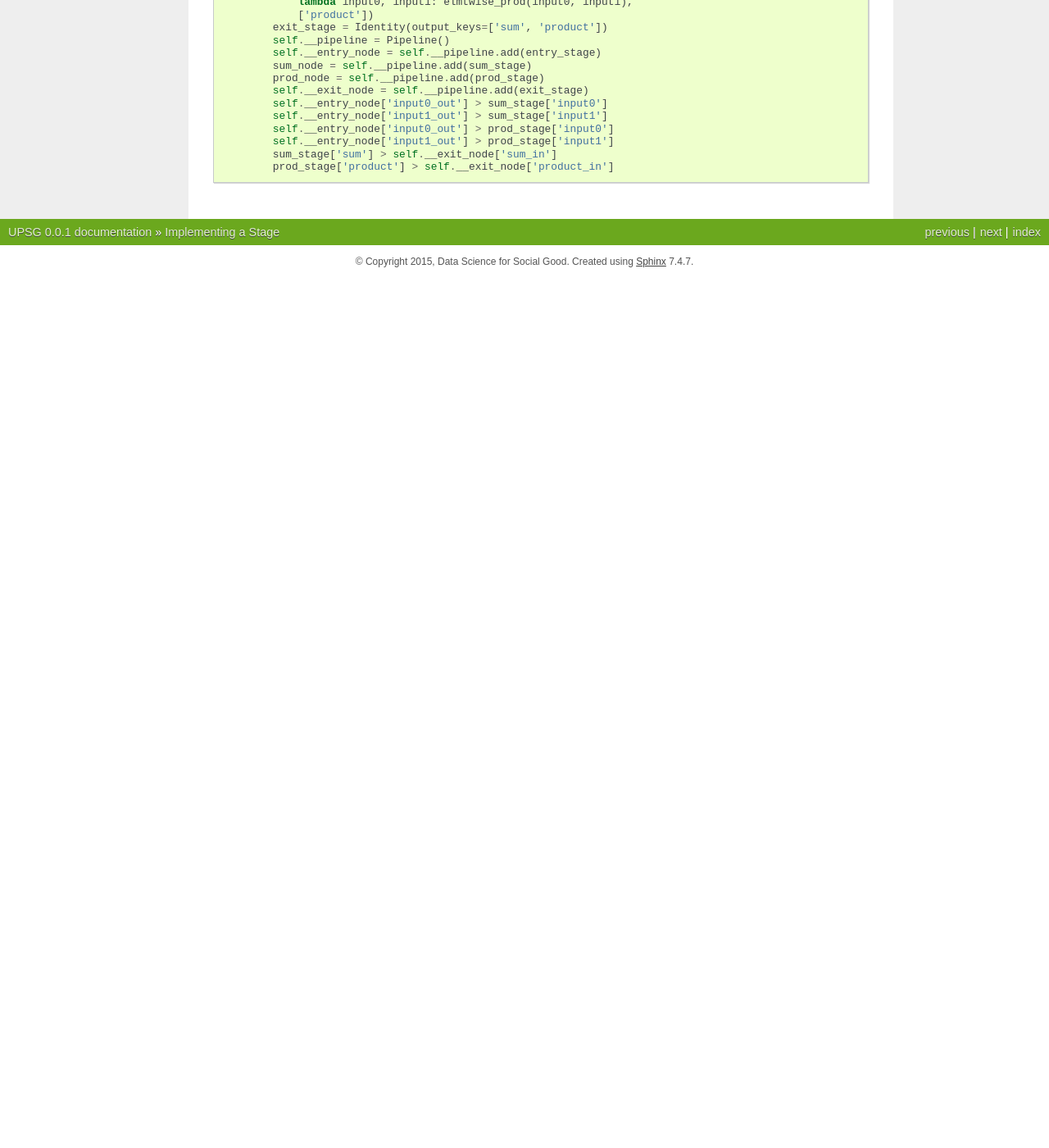
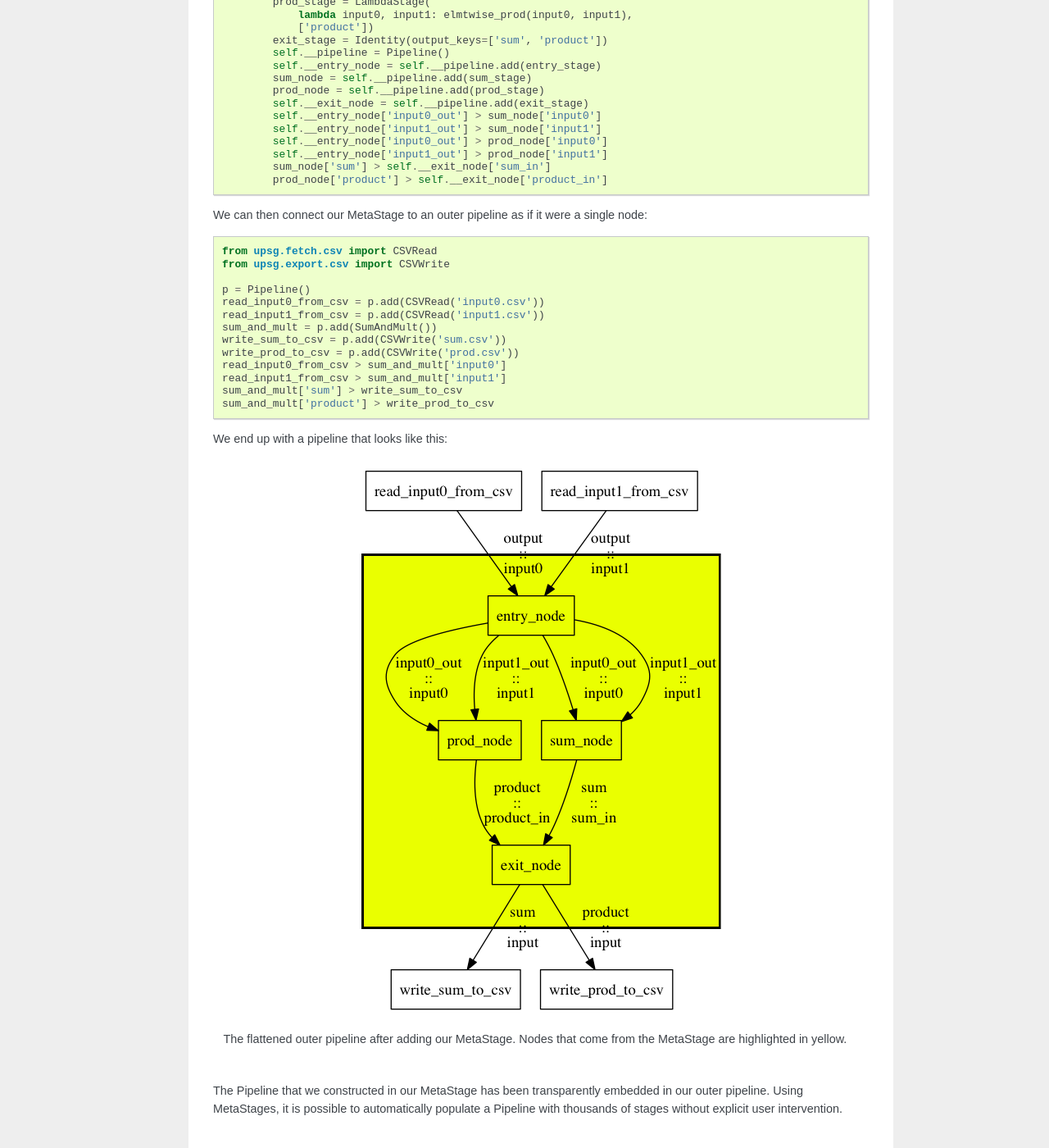
Before and after one commit to dssg/UPSG, a Sphinx documentation site: the page built from doc/implementing_stage.rst, in a window 1280 px wide and 1400 px high, scrolled down 2702 px. Shown: the whole window at 82% size. Built offline with Sphinx 7.4.7, drawn with Linux system fonts in a browser that asks for light colours; pages that are not in the unit, such as notebooks, are missing from menus; before the commit the page ends 3041 px from its top, so only the background shows below that; some of the changed text lies outside the part shown.

```diff
--- a/doc/implementing_stage.rst
+++ b/doc/implementing_stage.rst
@@ -140,6 +140,7 @@ elementwise multiplication and the elementwise addition are performed in
 separate, parallel Stages, allowing for the two operations to be performed in
 parallel if the schedular chooses to do so::
 
+    from upsg.pipeline import Pipeline
     from upsg.stage import MetaStage
     from upsg.uobject import UObject, UObjectPhase
     from upsg.transform.identity import Identity
@@ -172,12 +173,39 @@ parallel if the schedular chooses to do so::
             sum_node = self.__pipeline.add(sum_stage)
             prod_node = self.__pipeline.add(prod_stage)
             self.__exit_node = self.__pipeline.add(exit_stage)
-            self.__entry_node['input0_out'] > sum_stage['input0']
-            self.__entry_node['input1_out'] > sum_stage['input1']
-            self.__entry_node['input0_out'] > prod_stage['input0']
-            self.__entry_node['input1_out'] > prod_stage['input1']
-            sum_stage['sum'] > self.__exit_node['sum_in']
-            prod_stage['product'] > self.__exit_node['product_in']
+            self.__entry_node['input0_out'] > sum_node['input0']
+            self.__entry_node['input1_out'] > sum_node['input1']
+            self.__entry_node['input0_out'] > prod_node['input0']
+            self.__entry_node['input1_out'] > prod_node['input1']
+            sum_node['sum'] > self.__exit_node['sum_in']
+            prod_node['product'] > self.__exit_node['product_in']
 
+We can then connect our MetaStage to an outer pipeline as if it were a single
+node::
 
-.. TODO picture
+    from upsg.fetch.csv import CSVRead
+    from upsg.export.csv import CSVWrite
+
+    p = Pipeline()
+    read_input0_from_csv = p.add(CSVRead('input0.csv'))
+    read_input1_from_csv = p.add(CSVRead('input1.csv'))
+    sum_and_mult = p.add(SumAndMult())
+    write_sum_to_csv = p.add(CSVWrite('sum.csv'))
+    write_prod_to_csv = p.add(CSVWrite('prod.csv'))
+    read_input0_from_csv > sum_and_mult['input0']
+    read_input1_from_csv > sum_and_mult['input1']
+    sum_and_mult['sum'] > write_sum_to_csv
+    sum_and_mult['product'] > write_prod_to_csv
+
+We end up with a pipeline that looks like this:
+
+.. figure:: images/metastage.png
+   :align: center
+
+   The flattened outer pipeline after adding our MetaStage. Nodes that come
+   from the MetaStage are highlighted in yellow.
+
+The Pipeline that we constructed in our MetaStage has been transparently
+embedded in our outer pipeline. Using MetaStages, it is possible to
+automatically populate a Pipeline with thousands of stages without explicit
+user intervention.
```
Also changed, not shown: doc/user_guide.rst (+16 -9 lines), doc/images/complicated.png (added), doc/images/connecting1.png (added), doc/images/connecting2.png (added), doc/images/metastage.png (added), doc/images/three_stage.png (added), doc/images/visualize.png (added), 1 other file.
